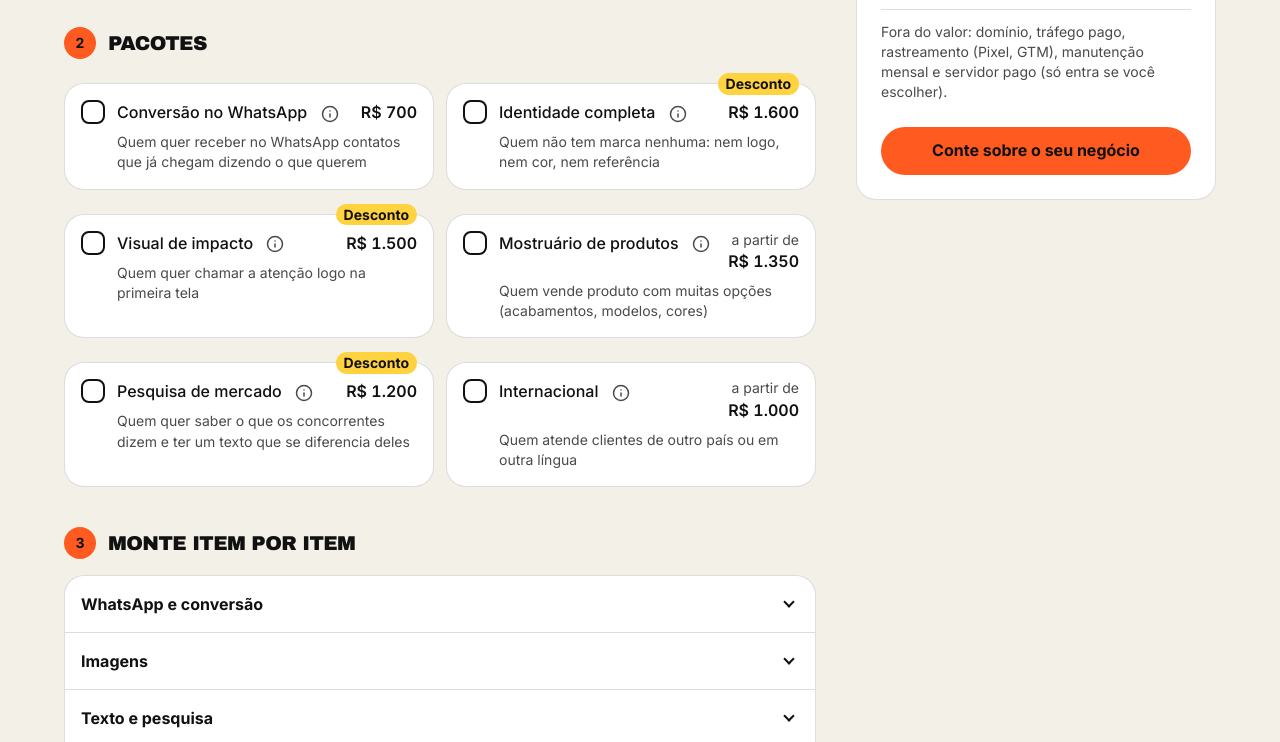
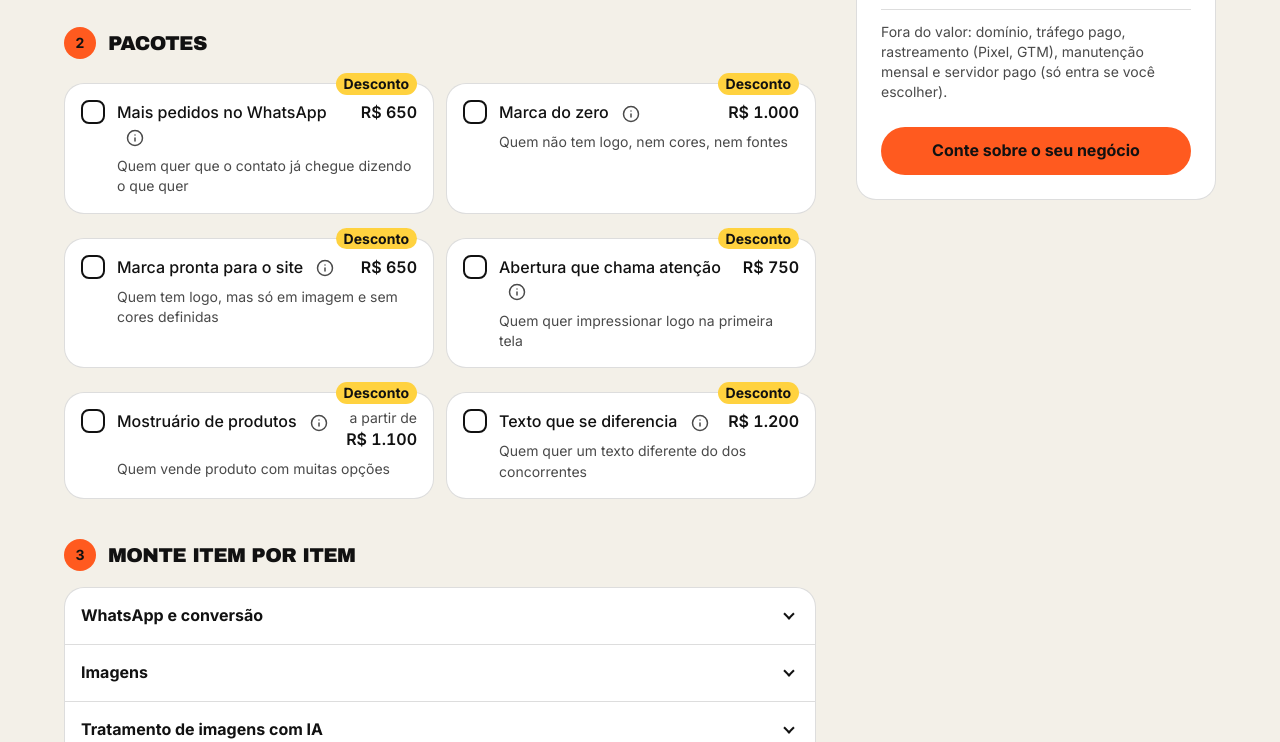
Before and after one commit to println/craftomakers, a plain HTML site: page configurador.html in a window 1280 px wide. Shown: the part 394-1136 px from the top of the page. Drawn offline with Linux system fonts and the light colour scheme.

Commit message:
Configurador revisto: plano CTA efetivo, itens e pacotes novos
O plano base passa a se chamar CTA efetivo, com o funil e o que o cliente traz. Imagens, seções e pacotes foram reorganizados, os preços revistos, e os itens com quantidade ganharam um contador na linha, com o preço no fim e o quadradinho clicável.

```diff
--- a/configurador.html
+++ b/configurador.html
@@ -177,6 +177,13 @@ h2 { font-size: var(--fs-2); }
   background: var(--check-ink-thin) center / 16px no-repeat;
 }
 
+.base li.base-wide { grid-column: 1 / -1; }
+.base ul.base-sub { display: block; padding: var(--s1) 0 0; }
+.base ul.base-sub li { padding: 1px 0 1px var(--s4); color: var(--muted); }
+.base ul.base-sub li::before { width: 6px; height: 6px; top: 0.6em; left: 4px; border-radius: 50%; background: var(--ink); }
+.base ul.base-sub li strong { color: var(--ink); font-weight: 600; }
+.base ul.base-sub ul.base-sub { padding-top: 2px; }
+
 /* Passo 2: pacotes. */
 /* Respiro em cima e entre linhas para o selo, que passa da borda do cartão. */
 .packs { display: grid; gap: var(--s5) var(--s3); padding-top: var(--s2); grid-template-columns: repeat(auto-fill, minmax(min(100%, 280px), 1fr)); }
@@ -265,6 +272,8 @@ h2 { font-size: var(--fs-2); }
   cursor: pointer;
 }
 .card input.native:disabled { pointer-events: none; }
+/* O desenho do quadradinho fica por cima do input invisível: deixa o clique passar para ele. */
+.card:has(input.native) .mark { pointer-events: none; }
 .card:has(input.native:focus-visible) { outline: 3px solid var(--ink); outline-offset: -3px; }
 
 .row { display: grid; grid-template-columns: 24px minmax(0, 1fr) auto; align-items: start; gap: var(--s3); }
@@ -311,9 +320,16 @@ h2 { font-size: var(--fs-2); }
 .sub { font-size: var(--fs-4); color: var(--muted); }
 .sub:empty { display: none; }
 .card.qty { display: grid; grid-template-columns: minmax(0, 1fr) auto; align-items: center; column-gap: var(--s3); }
-.card.qty.on .ctrl { grid-column: 1 / -1; margin: var(--s2) 0 0 36px; }
-.card.qty:not(.on) .stepper button:first-child,
-.card.qty:not(.on) .stepper output { display: none; }
+/* Itens com quantidade: o quadradinho marca sozinho quando há quantidade; o contador "− 0 +" fica sempre na linha, compacto. */
+.card.qty .ctrl { flex-wrap: nowrap; }
+.card.qty .mark { cursor: pointer; position: relative; z-index: 1; }
+.card.qty .mark:focus-visible { outline: 3px solid var(--ink); outline-offset: 2px; }
+.card.qty .sub { display: none; }
+.card.qty .stepper { border-width: 1px; border-color: var(--line-strong); }
+.card.qty .stepper button { width: 36px; height: 36px; font-size: var(--fs-3); }
+.card.qty.on .stepper { border-color: var(--ink); }
+.card.qty .ctrl .price { min-width: 4.5rem; }
+
 .card.choice .ctrl { margin: var(--s2) 0 0 36px; }
 
 .stepper { display: inline-flex; align-items: center; flex: none; border: 2px solid var(--ink); border-radius: var(--r-pill); background: var(--white); }
@@ -610,7 +626,7 @@ h2 { font-size: var(--fs-2); }
       <section class="base panel" id="passo-1" aria-labelledby="base-title">
         <div class="base-head">
           <span class="step-num" aria-hidden="true">1</span>
-          <h2 id="base-title">Landing page</h2>
+          <h2 id="base-title">CTA efetivo</h2>
           <span class="price">R$ 1.000</span>
         </div>
         <details>
@@ -670,24 +686,39 @@ h2 { font-size: var(--fs-2); }
 
 <script>
 (function () {
-  var BASE = { name: "Landing page", price: 1000 };
+  var BASE = { name: "CTA efetivo", price: 1000 };
   var URGENCY = { id: "urgencia", name: "Urgência", rate: 0.3 };
   var MAX_QTY = 10;
   var SPLIT_ENTRY = 0.2;
 
   var BASE_LIST = [
-    "Página única que funciona no celular e no computador, com design sob medida",
-    "Até 5 seções",
-    "Texto trazido por você, com ajuste nosso",
-    "Sua identidade (logo, cores) e suas fotos, usadas como vieram",
-    "Botões de WhatsApp com mensagem pronta",
-    "1 rodada de revisão no layout e 1 no texto",
-    "SEO básico: título, descrição e prévia do link no WhatsApp e nas redes",
-    "Publicação no GitHub Pages, sem mensalidade de hospedagem",
-    "Ajustes de conteúdo por 30 dias depois da entrega",
-    "Blocos que aparecem ao rolar a página e rolagem suave (feito em todos os sites)",
-    "Perguntas frequentes em acordeão, quando ocupam uma das 5 seções",
-    "Sem rastreamento (nenhum Analytics, Pixel ou GTM)"
+    { title: "Funil de vendas completo: Hero / Provas / Garantia / CTA / Contato", sub: [
+      "Oportunidade: sonho de um futuro bom",
+      { title: "Mitigação de risco", sub: [
+        "Prova social: depoimentos",
+        "Prova lógica: metodologia funciona",
+        { title: "Prova de autoridade", sub: [
+          "Trajetória",
+          "Resultados",
+          "Empresas trabalhadas",
+          "Conquistas acumuladas ao longo do tempo"
+        ] },
+        "Garantia"
+      ] }
+    ] },
+    "Funciona no celular e PC",
+    "Até 5 seções (partes da página)",
+    "Você traz o texto",
+    "Você traz as fotos",
+    "Você traz suas cores e identidade da empresa",
+    "Você traz seu logo pronto",
+    "CTA pro WhatsApp, mensagem pronta",
+    "Suas redes sociais e localização",
+    "1 rodada de ajustes no visual e 1 no texto",
+    "SEO: pronta para o Google te encontrar",
+    "Publicação grátis no GitHub",
+    "30 dias de ajustes após a entrega",
+    "Animação leve ao rolar"
   ];
 
   var GROUPS = [
@@ -703,24 +734,26 @@ h2 { font-size: var(--fs-2); }
         done: "Orvanno" }
     ]},
     { title: "Imagens", items: [
-      { id: "fotos", name: "Tratamento de fotos", price: 250, type: "qty", unit: "por lote",
-        info: "Lote de até 10 fotos suas com luz, cor e recorte corrigidos, convertidas para WebP leve",
-        done: "Orvanno, Teia Ativa" },
-      { id: "img-ia", name: "Imagem de IA", price: 100, type: "qty",
-        info: "1 imagem ou ilustração gerada por IA no estilo do site, com o prompt guardado",
-        done: "Fiezta (todas), Orvanno (hero), Craftomakers (robôs)" },
-      { id: "lote-ia", name: "Lote de imagens de IA", price: 700, type: "qty", unit: "por lote",
-        info: "10 imagens de IA da mesma série (mesmo estilo, como num catálogo de produtos)",
-        done: "Fiezta (todas), Orvanno (90 acabamentos), Forja (todas)" },
-      { id: "galeria", name: "Galeria básica", price: 300, type: "toggle",
-        info: "Grade de até 12 fotos que ampliam ao toque, com passagem de uma para outra",
+      { id: "galeria-simples", name: "Galeria simples", price: 0, type: "toggle",
+        info: "Suas imagens direto na página, numa grade ou faixa com rolagem, sem zoom; até 20 imagens",
+        done: "Fiezta (19 prints)" },
+      { id: "galeria", name: "Galeria com painel e zoom", price: 300, type: "toggle",
+        info: "Até 12 fotos que abrem num painel ao toque, com zoom e passagem de uma para outra",
         done: "Orvanno (cerca de 9 fotos)" },
-      { id: "prints", name: "Faixa de prints", price: 250, type: "toggle",
-        info: "Faixa de capturas de tela com rolagem lateral, até 20 imagens",
-        done: "Fiezta (19 prints)" },
-      { id: "faixa-logos", name: "Faixa de logos", price: 200, type: "toggle",
-        info: "Faixa de logos de clientes ou parceiros passando sozinha, até 15 logos",
-        done: "Teia Ativa, Orvanno" }
+      { id: "mostruario", name: "Galeria com abas", price: 800, type: "toggle", from: true,
+        info: "Janela em tela cheia com as imagens separadas em abas (ex.: cores, acabamentos, modelos); tocar numa imagem mostra ela grande. Até 30 imagens em até 4 abas; acima disso, orçamento",
+        done: "Orvanno (cerca de 90 acabamentos)" }
+    ]},
+    { title: "Tratamento de imagens com IA", items: [
+      { id: "img-ia", name: "Geração de imagens", price: 60, type: "qty",
+        info: "Imagem ou ilustração criada por IA no estilo do site",
+        done: "Fiezta, Forja, Craftomakers (robôs)" },
+      { id: "fotos", name: "Melhoramento de imagem (limpeza, luz e etc)", price: 25, type: "qty",
+        info: "Sua foto tratada com IA para virar foto profissional: limpeza, luz, cor e recorte",
+        done: "Orvanno (fotos da loja e da galeria)" },
+      { id: "ampliacao", name: "Ampliação de imagem", price: 15, type: "qty",
+        info: "Sua imagem com mais resolução, sem perder qualidade, para ficar nítida em tela grande",
+        done: "Orvanno (texturas e puxadores do mostruário)" }
     ]},
     { title: "Texto e pesquisa", items: [
       { id: "texto", name: "Texto escrito do zero", price: 600, type: "toggle",
@@ -737,10 +770,10 @@ h2 { font-size: var(--fs-2); }
           { label: "Com degradê, ilustração ou muitos detalhes", price: 350 }
         ],
         info: "Seu logo redesenhado em vetor, sem perder nada do desenho: SVG e PNG com fundo transparente, nas versões colorida, clara (para fundo escuro) e de uma cor, e o ícone do site (favicon)" },
-      { id: "logo", name: "Logotipo criado", price: 800, type: "toggle",
+      { id: "logo", name: "Logotipo criado", price: 600, type: "toggle",
         info: "Logo novo: 2 propostas, 1 rodada de ajuste, entregue em SVG e PNG nas versões colorida, clara e de uma cor, mais o favicon",
         done: "CRM Forja (logo por IA, criado do zero), Craftomakers" },
-      { id: "paleta", name: "Paleta e tipografia", price: 900, type: "toggle",
+      { id: "paleta", name: "Paleta e tipografia", price: 500, type: "toggle",
         info: "Paleta de 5 a 7 cores com os códigos, 2 fontes de uso comercial liberado instaladas no site, e uma página com as regras de uso",
         done: "CRM Forja (do zero), Craftomakers, Fiezta, Teia Ativa" },
       { id: "tema", name: "Modo claro e escuro", price: 400, type: "toggle",
@@ -756,7 +789,19 @@ h2 { font-size: var(--fs-2); }
         done: "Orvanno, Forja, Teia Ativa, Fiezta" },
       { id: "idioma", name: "Idioma extra", price: 700, type: "qty", from: true,
         info: "A página inteira em outro idioma, com o texto adaptado (não traduzido palavra por palavra) e a troca de idioma no menu",
-        done: "Fiezta (inglês e português)" }
+        done: "Fiezta (inglês e português)" },
+      { id: "faq", name: "Seção FAQ", price: 250, type: "toggle",
+        info: "Seção de perguntas frequentes, que abrem e fecham ao toque",
+        done: "Fiezta (13 perguntas), Orvanno, CRM Forja" },
+      { id: "tabela", name: "Seção tabela comparativa", price: 250, type: "qty",
+        info: "Seção com uma tabela que compara opções lado a lado, com detalhes que abrem numa janela",
+        done: "Fiezta" },
+      { id: "abas", name: "Seção com filtro", price: 250, type: "qty",
+        info: "Seção com botões que filtram ou trocam o conteúdo (ofertas, planos, modelos) sem sair da página",
+        done: "Fiezta (layouts), Teia Ativa (3 ofertas por aba)" },
+      { id: "faixa-logos", name: "Seção parceiros com carrossel", price: 250, type: "toggle",
+        info: "Seção com os logos de clientes ou parceiros passando sozinhos, até 15 logos",
+        done: "Orvanno, Teia Ativa" }
     ]},
     { title: "Revisão e prazo", items: [
       { id: "revisao", name: "Rodada extra de revisão", price: 200, type: "qty",
@@ -775,24 +820,15 @@ h2 { font-size: var(--fs-2); }
         info: "Publicação no servidor que você contratar e paga, em vez do GitHub Pages" }
     ]},
     { title: "Interação e animação", items: [
-      { id: "carrossel", name: "Carrossel", price: 300, type: "qty",
-        info: "Carrossel de depoimentos, casos ou destaques, que funciona com o dedo e com setas",
-        done: "Teia Ativa, Orvanno, Craftomakers" },
-      { id: "menu", name: "Menu em tela cheia", price: 200, type: "toggle",
+      { id: "carrossel", name: "Carrossel", price: 200, type: "qty",
+        info: "Carrossel no header, de depoimentos ou de destaques, que funciona com o dedo e com setas. Para parceiros, use a Seção parceiros com carrossel",
+        done: "Craftomakers" },
+      { id: "menu", name: "Menu em tela cheia", price: 0, type: "toggle",
         info: "Menu que abre cobrindo a tela, com os links das seções",
         done: "Orvanno, Teia Ativa (no celular)" },
-      { id: "abas", name: "Seletor por abas", price: 500, type: "qty",
-        info: "Botões que trocam o conteúdo de um bloco (ofertas, planos, modelos) sem sair da página",
-        done: "Fiezta (layouts), Teia Ativa (3 ofertas por aba)" },
-      { id: "tabela", name: "Tabela comparativa", price: 500, type: "qty",
-        info: "Tabela que compara opções lado a lado, com detalhes que abrem numa janela",
-        done: "Fiezta" },
       { id: "hero", name: "Hero animado", price: 500, type: "toggle",
-        info: "Abertura da página com ilustração animada (SVG e CSS), leve e sem vídeo",
-        done: "Fiezta" },
-      { id: "mostruario", name: "Mostruário com abas", price: 800, type: "toggle", from: true,
-        info: "Janela com o mostruário dos produtos separado em abas, até 30 itens em até 4 abas; acima disso, orçamento. As imagens são suas ou entram como imagem de IA",
-        done: "Orvanno (cerca de 90 acabamentos)" },
+        info: "Abertura da página com animação: ilustração animada ou imagens que trocam sozinhas, leve e sem vídeo",
+        done: "Fiezta (ilustração animada), Orvanno (imagens com linha do tempo)" },
       { id: "slides", name: "Navegação por slides", price: 800, type: "toggle", from: true,
         info: "Página que avança como apresentação, de tela em tela, com efeito 3D nos cartões e faixas animadas",
         done: "Craftomakers" }
@@ -808,50 +844,51 @@ h2 { font-size: var(--fs-2); }
   ];
 
   var PACKS = [
-    { id: "p-whatsapp", name: "Conversão no WhatsApp", price: 700,
-      who: "Quem quer receber no WhatsApp contatos que já chegam dizendo o que querem",
+    { id: "p-whatsapp", name: "Mais pedidos no WhatsApp", price: 650,
+      who: "Quem quer que o contato já chegue dizendo o que quer",
+      save: "R$ 50 (cerca de 7%): o formulário e o FAQ saem do mesmo levantamento das dúvidas",
       ref: "Orvanno",
-      items: [{ id: "form-wa", qty: 1 }, { id: "barra-wa", qty: 1 },
-              { id: "secao", qty: 1, label: "Seção extra de perguntas frequentes" }] },
-    { id: "p-identidade", name: "Identidade completa", price: 1600,
-      who: "Quem não tem marca nenhuma: nem logo, nem cor, nem referência",
-      save: "R$ 100 (cerca de 6%): a paleta sai da mesma conversa e do mesmo estudo do logo",
+      items: [{ id: "form-wa", qty: 1 }, { id: "barra-wa", qty: 1 }, { id: "faq", qty: 1 }] },
+    { id: "p-identidade", name: "Marca do zero", price: 1000,
+      who: "Quem não tem logo, nem cores, nem fontes",
+      save: "R$ 100 (cerca de 9%): é uma conversa e um estudo só",
       ref: "CRM Forja",
       items: [{ id: "logo", qty: 1 }, { id: "paleta", qty: 1 }] },
-    { id: "p-visual", name: "Visual de impacto", price: 1500,
-      who: "Quem quer chamar a atenção logo na primeira tela",
-      save: "R$ 100 (cerca de 6%): a animação e as imagens saem da mesma direção visual",
-      ref: "Fiezta (hero animado, todas as imagens por IA), Orvanno",
-      items: [{ id: "hero", qty: 1 }, { id: "img-ia", qty: 6, label: "6 imagens de IA" },
-              { id: "carrossel", qty: 1, label: "1 carrossel" }, { id: "menu", qty: 1 }] },
-    { id: "p-mostruario", name: "Mostruário de produtos", price: 1350, from: true,
-      who: "Quem vende produto com muitas opções (acabamentos, modelos, cores)",
+    { id: "p-marca-pronta", name: "Marca pronta para o site", price: 650,
+      who: "Quem tem logo, mas só em imagem e sem cores definidas",
+      save: "R$ 50 (cerca de 7%): a paleta sai do logo vetorizado",
+      ref: "Fiezta, Orvanno, Teia Ativa",
+      items: [{ id: "vetor", qty: 1, label: "Vetorização do logo (traço simples)" }, { id: "paleta", qty: 1 }] },
+    { id: "p-visual", name: "Abertura que chama atenção", price: 750,
+      who: "Quem quer impressionar logo na primeira tela",
+      save: "R$ 50 (cerca de 6%): é uma direção visual só",
+      ref: "Fiezta, Orvanno",
+      items: [{ id: "hero", qty: 1 }, { id: "img-ia", qty: 5, label: "5 imagens geradas por IA" }] },
+    { id: "p-mostruario", name: "Mostruário de produtos", price: 1100, from: true,
+      who: "Quem vende produto com muitas opções",
+      save: "R$ 100 (cerca de 8%): as mesmas fotos são tratadas, ampliadas e organizadas de uma vez",
       ref: "Orvanno",
-      items: [{ id: "mostruario", qty: 1 }, { id: "galeria", qty: 1 },
-              { id: "fotos", qty: 1, label: "Tratamento de 10 fotos" }] },
-    { id: "p-pesquisa", name: "Pesquisa de mercado", price: 1200,
-      who: "Quem quer saber o que os concorrentes dizem e ter um texto que se diferencia deles",
-      save: "R$ 100 (cerca de 8%): o texto é escrito em cima da pesquisa, sem uma segunda rodada de briefing",
-      items: [{ id: "pesq-aprof", qty: 1 }, { id: "texto", qty: 1 }] },
-    { id: "p-internacional", name: "Internacional", price: 1000, from: true,
-      who: "Quem atende clientes de outro país ou em outra língua",
-      ref: "Fiezta",
-      items: [{ id: "idioma", qty: 1 }, { id: "seo", qty: 1, label: "SEO completo, com a indicação de cada idioma para o Google" }] }
+      items: [{ id: "mostruario", qty: 1 }, { id: "fotos", qty: 10, label: "Melhoramento de 10 imagens" },
+              { id: "ampliacao", qty: 10, label: "Ampliação de 10 imagens" }] },
+    { id: "p-pesquisa", name: "Texto que se diferencia", price: 1200,
+      who: "Quem quer um texto diferente do dos concorrentes",
+      save: "R$ 100 (cerca de 8%): o texto é escrito em cima da pesquisa",
+      items: [{ id: "pesq-aprof", qty: 1 }, { id: "texto", qty: 1 }] }
   ];
 
   var PRESETS = [
     { id: "orvanno", name: "Orvanno",
       packs: ["p-whatsapp", "p-mostruario"],
-      items: { "secao": 4, "carrossel": 1, "menu": 1, "faixa-logos": 1, "img-ia": 1, "pagina": 1, "seo": 1, "dominio": 1 } },
+      items: { "secao": 4, "galeria": 1, "hero": 1, "menu": 1, "faixa-logos": 1, "pagina": 1, "seo": 1, "dominio": 1 } },
     { id: "teia-ativa", name: "Teia Ativa",
       packs: [],
-      items: { "secao": 4, "form-wa": 1, "contatos": 1, "carrossel": 1, "faixa-logos": 1, "menu": 1, "abas": 1, "tema": 1, "fotos": 1, "pagina": 1, "seo": 1, "dominio": 1 } },
+      items: { "secao": 4, "form-wa": 1, "contatos": 1, "faixa-logos": 1, "menu": 1, "abas": 1, "tema": 1, "pagina": 1, "seo": 1, "dominio": 1 } },
     { id: "crm-forja", name: "CRM Forja",
       packs: ["p-identidade"],
-      items: { "secao": 2, "lote-ia": 1, "pagina": 2 } },
+      items: { "secao": 2, "img-ia": 10, "pagina": 2 } },
     { id: "fiezta", name: "Fiezta",
-      packs: ["p-identidade", "p-visual", "p-internacional"],
-      items: { "secao": 6, "tabela": 1, "prints": 1, "lote-ia": 1, "tema": 1, "pagina": 1 } }
+      packs: ["p-marca-pronta", "p-visual"],
+      items: { "idioma": 1, "seo": 1, "secao": 6, "tabela": 1, "galeria-simples": 1, "img-ia": 10, "tema": 1, "pagina": 1 } }
   ];
 
   var state = {};
@@ -864,6 +901,7 @@ h2 { font-size: var(--fs-2); }
   PACKS.forEach(function (p) { packState[p.id] = false; });
 
   function brl(n) {
+    if (n === 0) return "Grátis";
     return "R$ " + Math.round(n).toString().replace(/\B(?=(\d{3})+(?!\d))/g, ".");
   }
   function el(tag, cls, text) {
@@ -932,7 +970,16 @@ h2 { font-size: var(--fs-2); }
 
   function buildBase() {
     var ul = document.getElementById("base-list");
-    BASE_LIST.forEach(function (t) { ul.appendChild(el("li", null, t)); });
+    function baseItem(t, cls) {
+      if (typeof t === "string") return el("li", cls, t);
+      var li = el("li", cls);
+      li.appendChild(el("strong", null, t.title));
+      var sub = el("ul", "base-sub");
+      t.sub.forEach(function (x) { sub.appendChild(baseItem(x)); });
+      li.appendChild(sub);
+      return li;
+    }
+    BASE_LIST.forEach(function (t) { ul.appendChild(baseItem(t, typeof t === "string" ? null : "base-wide")); });
   }
 
   function buildPacks() {
@@ -1066,6 +1113,27 @@ h2 { font-size: var(--fs-2); }
           ctrl.appendChild(st);
           ctrl.appendChild(sub);
           card.appendChild(ctrl);
+          ctrl.appendChild(price); /* preço no fim da linha, depois do contador */
+          // O quadradinho também funciona: marcar põe 1; desmarcar zera.
+          mark.removeAttribute("aria-hidden");
+          mark.setAttribute("role", "checkbox");
+          mark.setAttribute("tabindex", "0");
+          mark.setAttribute("aria-label", it.name);
+          mark.setAttribute("aria-checked", "false");
+          var toggleQty = function () {
+            state[it.id] = state[it.id] > 0 ? 0 : 1;
+            handleManualChange();
+          };
+          // Clicar em qualquer ponto da linha (menos no (i) e no contador) marca e desmarca, como nos outros itens.
+          row.addEventListener("click", function (e) {
+            if (e.target.closest(".ibtn, .pop, .ctrl")) return;
+            toggleQty();
+          });
+          row.style.cursor = "pointer";
+          mark.addEventListener("keydown", function (e) {
+            if (e.key === " " || e.key === "Enter") { e.preventDefault(); toggleQty(); }
+          });
+          r.mark = mark;
           r.out = out; r.minus = minus; r.plus = plus; r.sub = sub;
         }
 
@@ -1091,6 +1159,13 @@ h2 { font-size: var(--fs-2); }
           });
           ctrl2.appendChild(fs);
           card.appendChild(ctrl2);
+          // Na linha da vetorização, clicar marca a primeira opção; clicar de novo desmarca.
+          row.addEventListener("click", function (e) {
+            if (e.target.closest(".ibtn, .pop, .ctrl")) return;
+            state[it.id] = state[it.id] > 0 ? 0 : 1;
+            handleManualChange();
+          });
+          row.style.cursor = "pointer";
         }
 
         refs[it.id] = r;
@@ -1237,6 +1312,7 @@ h2 { font-size: var(--fs-2); }
         var total = c + q;
         r.card.classList.toggle("on", total > 0);
         r.card.classList.toggle("inc", c > 0 && q === 0);
+        r.mark.setAttribute("aria-checked", q > 0 ? "true" : "false");
         r.out.textContent = total;
         r.minus.disabled = q === 0;
         r.plus.disabled = q === MAX_QTY;
@@ -1256,7 +1332,22 @@ h2 { font-size: var(--fs-2); }
           setPrice(r.price, prefix + brl(it.price), false, unit);
           r.sub.textContent = "";
         }
+      } else if (c > 0) {
+        // Vetorização dentro de um pacote: a opção simples já está paga; a com detalhes cobra só a diferença.
+        var qc = q > 0 ? q : 1;
+        r.card.classList.toggle("on", true);
+        r.card.classList.toggle("inc", qc === 1);
+        r.radios.forEach(function (rd, i) { rd.checked = qc === i + 1; });
+        if (qc === 2) {
+          var diff = it.options[1].price - it.options[0].price;
+          subtotal += diff;
+          lines.push([it.name + " (com detalhes, diferença)", diff]);
+          setPrice(r.price, brl(diff));
+        } else {
+          setPrice(r.price, "Incluído no pacote", true);
+        }
       } else {
+        r.card.classList.toggle("inc", false);
         r.card.classList.toggle("on", q > 0);
         r.radios.forEach(function (rd, i) { rd.checked = q === i + 1; });
         if (q > 0) {
```
